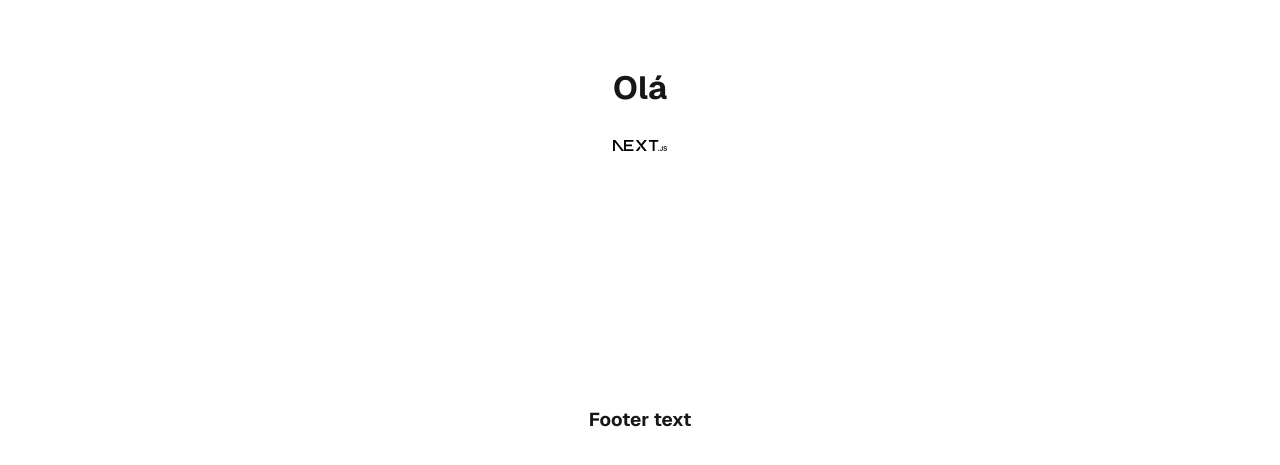
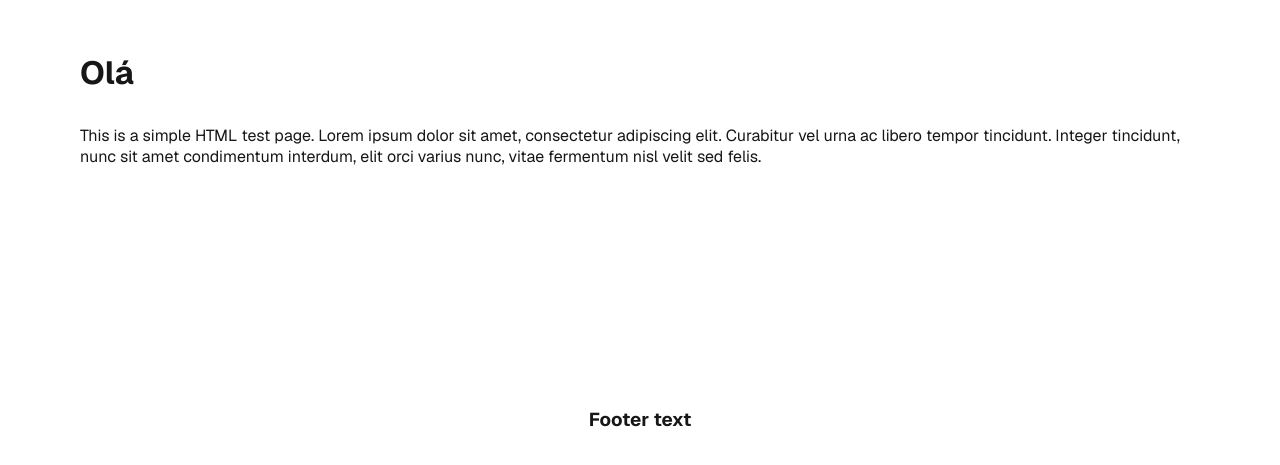
Before and after one commit to diogoferreira1810/fullteste, a Next.js app: page / in a window 1280 px wide. Shown: the part 291-756 px from the top of the page. Built offline with nearby package versions, Linux system fonts and the light colour scheme.

Commit message:
added text

```diff
--- a/src/app/page.tsx
+++ b/src/app/page.tsx
@@ -6,7 +6,9 @@ export default function Home() {
     <div className={styles.page}>
       <main className={styles.main}>
         <h1>Olá</h1>
-        <img src="/next.svg"/>
+        <p>This is a simple HTML test page. Lorem ipsum dolor sit amet, consectetur adipiscing elit.
+    Curabitur vel urna ac libero tempor tincidunt. Integer tincidunt, nunc sit amet
+    condimentum interdum, elit orci varius nunc, vitae fermentum nisl velit sed felis.</p>
       </main>
       <footer className={styles.footer}>
         <h3>Footer text</h3>
```
